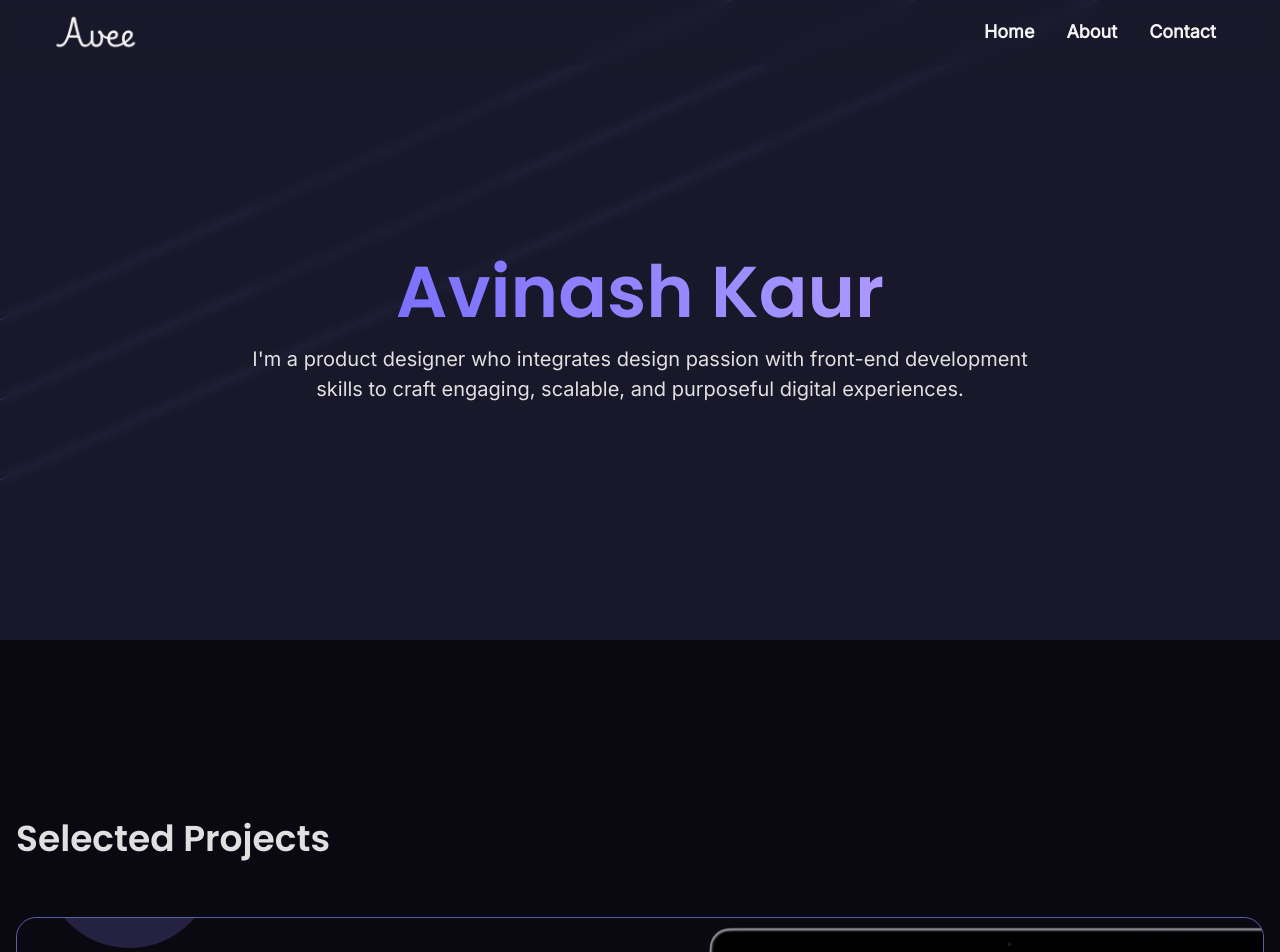
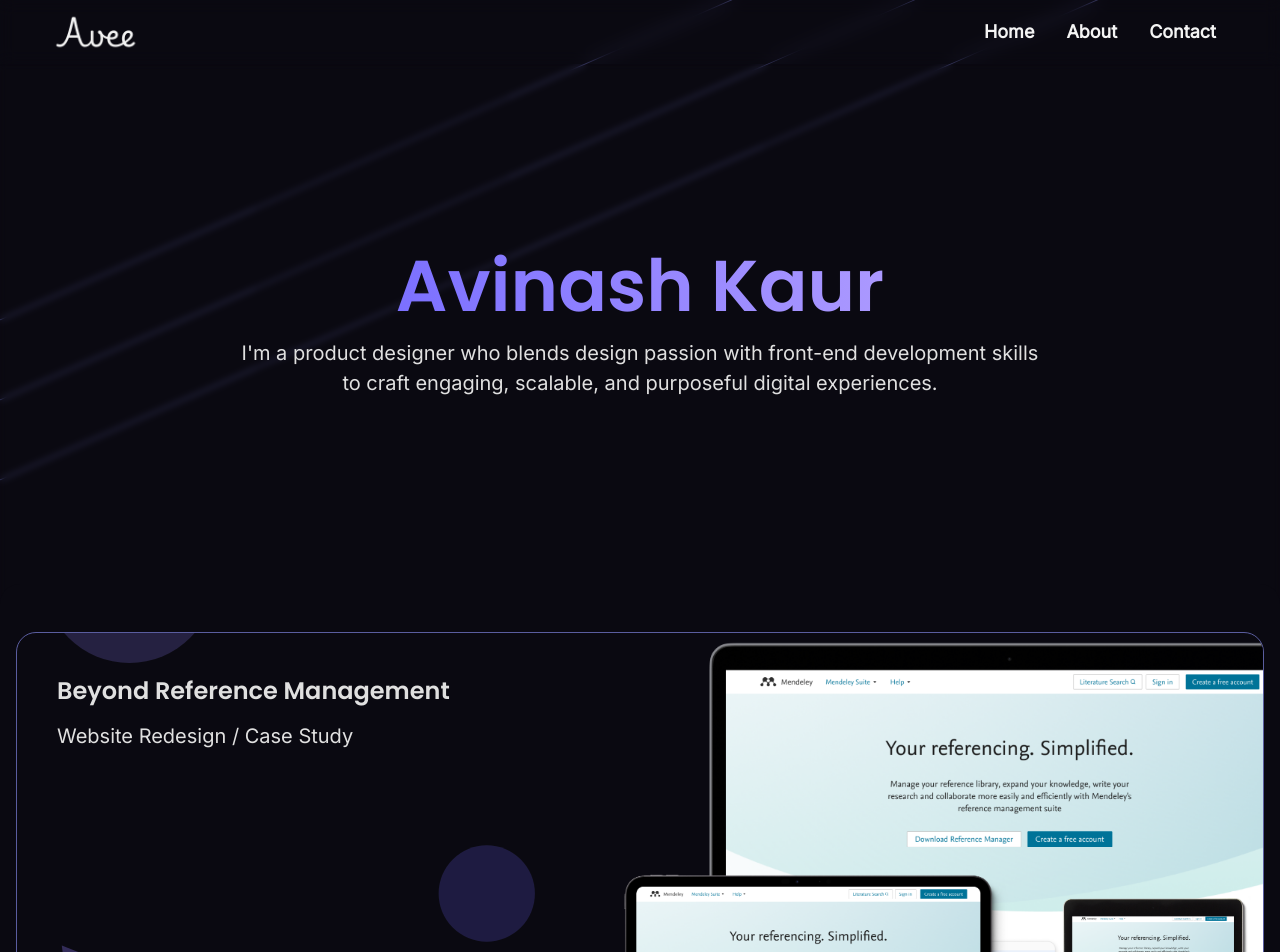
Before and after one commit to avee7/avikaur, a Gatsby site: page / in a window 1280 px wide. Shown: the top 952 px of the page. Built offline with nearby package versions, Linux system fonts and the light colour scheme; Gatsby itself is replaced by a stand-in of ours.

Commit message:
Hero animation and bg updated

```diff
--- a/src/components/cards.jsx
+++ b/src/components/cards.jsx
@@ -7,8 +7,7 @@ import DeltaProjectImage from "../images/airline-neutral.svg";
 import DuplicatesProjectImage from "../images/duplicates-image.png";
 import { useBreakpointValue } from '@chakra-ui/react';
 
-const Card = ({ href, title, description, imageSrc, positionAdjust, showComingSoon, imgWidth, bgImagePosition }) => {
-  // Animation variants for the card visibility and hover
+const Card = ({ href, title, description, imageSrc, positionAdjust, showComingSoon, imgWidth, bgImagePosition, index }) => {
   const cardVariants = {
     offscreen: {
       y: 50,
@@ -19,18 +18,17 @@ const Card = ({ href, title, description, imageSrc, positionAdjust, showComingSo
       opacity: 1,
       transition: {
         type: "easeinout",
-        // bounce: 0.4,
-        duration: 0.8
+        duration: 0.8,
+        delay: index === 0 ? 1.6 : 0, // Add delay for the first card
       }
     },
     hover: {
       scale: 1.05,
-      boxShadow: "0px 10px 30px rgba(108, 99, 255, 0.18)", // More pronounced shadow on hover
+      boxShadow: "0px 10px 30px rgba(108, 99, 255, 0.18)",
       transition: { duration: 0.3 }
     }
   };
 
-  // "Coming Soon" overlay variants
   const comingSoonVariants = {
     initial: {
       opacity: 0
@@ -115,6 +113,7 @@ const Cards = () => (
         lg: { width: '68%' },
       }}
       bgImagePosition={{ top: '20px', left: '30px' }}
+      index={0} // First card
     />
     <Card
       href="./selected-projects/airline-neutral-design-system/"
@@ -133,6 +132,7 @@ const Cards = () => (
         xl: { width: '900px' },
       }}
       bgImagePosition={{ top: '-70px', left: '-1036px' }}
+      index={1} // Second card
     />
     <Card
       href="/"
@@ -151,6 +151,7 @@ const Cards = () => (
         lg: { width: '68%' },
       }}
       bgImagePosition={{ top: '100px', left: '50px' }}
+      index={2} // Third card
     />
   </VStack>
 );
--- a/src/components/hero-area.jsx
+++ b/src/components/hero-area.jsx
@@ -1,6 +1,7 @@
 import React from "react";
 import { Flex, Box, Heading, Text, Stack } from '@chakra-ui/react';
 import { motion, useScroll, useTransform } from 'framer-motion';
+import herobg from "../images/hero-bg.png"
 
 const MotionFlex = motion(Flex);
 const MotionBox = motion(Box);
@@ -15,22 +16,36 @@ const HeroArea = () => {
   const opacityTransform = useTransform(scrollY, [0, 300], [1, 0.5]);
 
   return (
-    <MotionFlex zIndex="1" width="100%" p={{ base: "10rem 0 4rem", lg: "16rem 0 10rem" }} m={{ base: "0 auto" }} direction="row" position="relative" gap="2rem" height="80vh" justifyContent="center">
+    <Box zIndex="1" width="100%" m={{ base: "0 auto" }} position="relative" height="100vh">
       <MotionBox
-        position="absolute" width='100%' background="rgba(90, 93, 159, 0.18)" zIndex="-1"
-        backdropFilter="blur(5px)" height="100%" top="0" left="0"
+        position="absolute" width='100%'
+        zIndex="-1"
+        backdropFilter="blur(3px)"
+        height="100%"
+        top="0"
+        left="0"
         initial={{ opacity: 0 }}
         animate={{ opacity: 1 }}
         transition={{ duration: 0.5, delay: 0.5 }}
       />
+      <MotionFlex
+      zIndex="1"
+      width="100%"
+      m={{ base: "64px auto 0" }}
+      direction="row"
+      position="relative"
+      gap="2rem"
+      height="65vh"
+      justifyContent="center"
+      alignContent="center"
+      flexWrap="wrap">
+
 
       <Stack direction="column" position="relative" gap="2rem" maxW="800px">
       <motion.div
         style={{ y: yTransform, scale: scaleTransform, opacity: opacityTransform,
-          // maxWidth: '1300px',
           zIndex: '1',
           position: 'relative',
-          // margin: '0 auto',
           width: '100%' }}
         initial={{ y: 20, opacity: 0, visibility: 'hidden' }}
         animate={{ y: 0, opacity: 1, visibility: 'visible' }}
@@ -53,7 +68,7 @@ const HeroArea = () => {
         animate={{ y: 0, opacity: 1 }}
         transition={{ delay: 1.25, duration: 0.9 }}
         textAlign="center"
-        size={{ base: '2xl', md: 'xl' }}
+        size={{ base: 'lg', md: 'xl' }}
         width="100%"
         p={{ base: "0 2rem", xl: "0" }}
         mx="auto"
@@ -61,7 +76,7 @@ const HeroArea = () => {
       >
 
         {/* I'm a product designer with a background in front-end development, passionate about building engaging, scalable, and purposeful digital experiences. */}
-        I'm a product designer who integrates design passion with front-end development skills to craft engaging, scalable, and purposeful digital experiences.
+        I'm a product designer who blends design passion with front-end development skills to craft engaging, scalable, and purposeful digital experiences.
 
       </MotionText>
       </motion.div>
@@ -70,6 +85,9 @@ const HeroArea = () => {
       </Stack>
 
     </MotionFlex>
+
+    </Box>
+
   );
 };
 
--- a/src/components/other-projects.jsx
+++ b/src/components/other-projects.jsx
@@ -88,7 +88,7 @@ const OtherProjects = () => {
 
   return (
     <Container pb={{ base: "5rem",  lg: "10rem"}} bg={"#0A0911"} zIndex="9" position="relative" maxW="none">
-      <Heading size='xl' mb={{base: "2rem", md: "3.5rem"}} maxW="1300px" width="100%" mx="auto">Other Projects</Heading>
+      <Heading size={{base: 'lg', md: 'xl'}} mb={{base: "1rem", md: "2rem"}} maxW="1300px" width="100%" mx="auto">Other Projects</Heading>
 
 
       <Grid
--- a/src/components/selected-projects.jsx
+++ b/src/components/selected-projects.jsx
@@ -3,8 +3,8 @@ import { Heading, Container } from '@chakra-ui/react';
 import Cards from "./cards"
 
 const SelectedProjects = () => (
-    <Container maxW="none"  pb={{ base: "5rem",  lg: "10rem"}} zIndex="9" position="relative" pt={{ base: "4rem",  lg: "7rem"}} bg={"#0A0911"} borderRadius="20px">
-      <Heading maxW="1300px" width="100%" mx="auto" size='xl' mb={{base: "2rem", md: "3.5rem"}} >Selected Projects</Heading>
+    <Container maxW="none"  pb={{ base: "5rem",  lg: "10rem"}} zIndex="9" position="relative" pt={{ base: "2rem",  lg: "3rem"}} bg={"#0A0911"} borderRadius="20px">
+      {/* <Heading maxW="1300px" width="100%" mx="auto" size='xl' mb={{base: "2rem", md: "3.5rem"}} >Selected Projects</Heading> */}
 
         <Cards />
 
--- a/src/pages/index.jsx
+++ b/src/pages/index.jsx
@@ -11,6 +11,7 @@ import HeroAnimation from '../components/hero-animation';
 import useScrollToTop from "../hooks/useScrollToTop";
 import { Helmet } from "react-helmet";
 import { motion, useScroll, useTransform } from 'framer-motion';
+const MotionBox = motion(Box);
 
 const Home = () => {
   const { scrollY } = useScroll();
@@ -24,7 +25,7 @@ const Home = () => {
         <HeroArea />
       </Box>
       <motion.div style={{ y: ySelectedProjects }}>
-        <Box mt={{ base: '30rem', lg: '40rem'}}>
+        <Box mt={{ base: '60vh', lg: '65vh'}} >
           <SelectedProjects />
         </Box>
       </motion.div>
```
